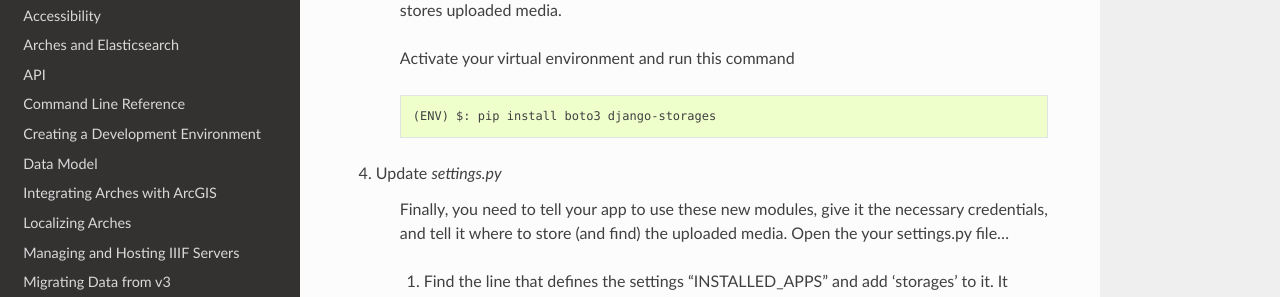
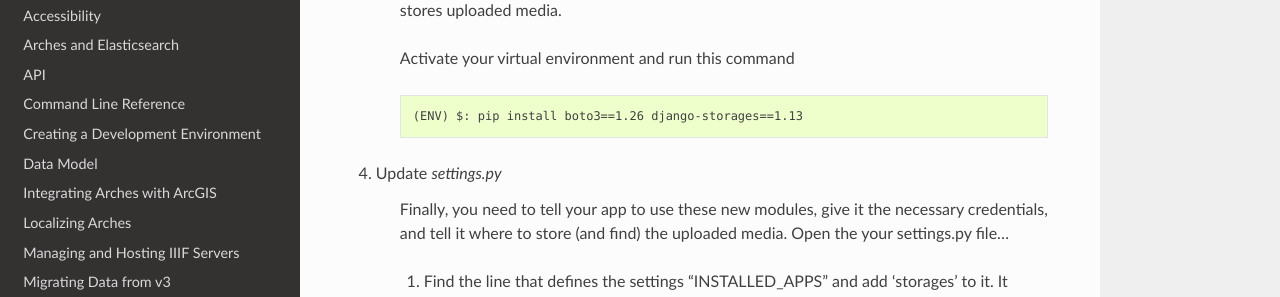
Before and after one commit to archesproject/arches-docs, a Sphinx documentation site: the page built from docs/using-aws-s3.txt, in a window 1280 px wide and 900 px high, scrolled down 2721 px. Shown: the part 151-448 px from the top of the window. Built offline with Sphinx 7.4.7 and the Read the Docs theme 2.0.0, drawn with Linux system fonts in a browser that asks for light colours.

Commit message:
Added explicit versions

```diff
--- a/docs/using-aws-s3.txt
+++ b/docs/using-aws-s3.txt
@@ -124,7 +124,7 @@
 
     .. code-block::
 
-      (ENV) $: pip install boto3 django-storages
+      (ENV) $: pip install boto3==1.26 django-storages==1.13
 
 4. Update `settings.py`
 
```
